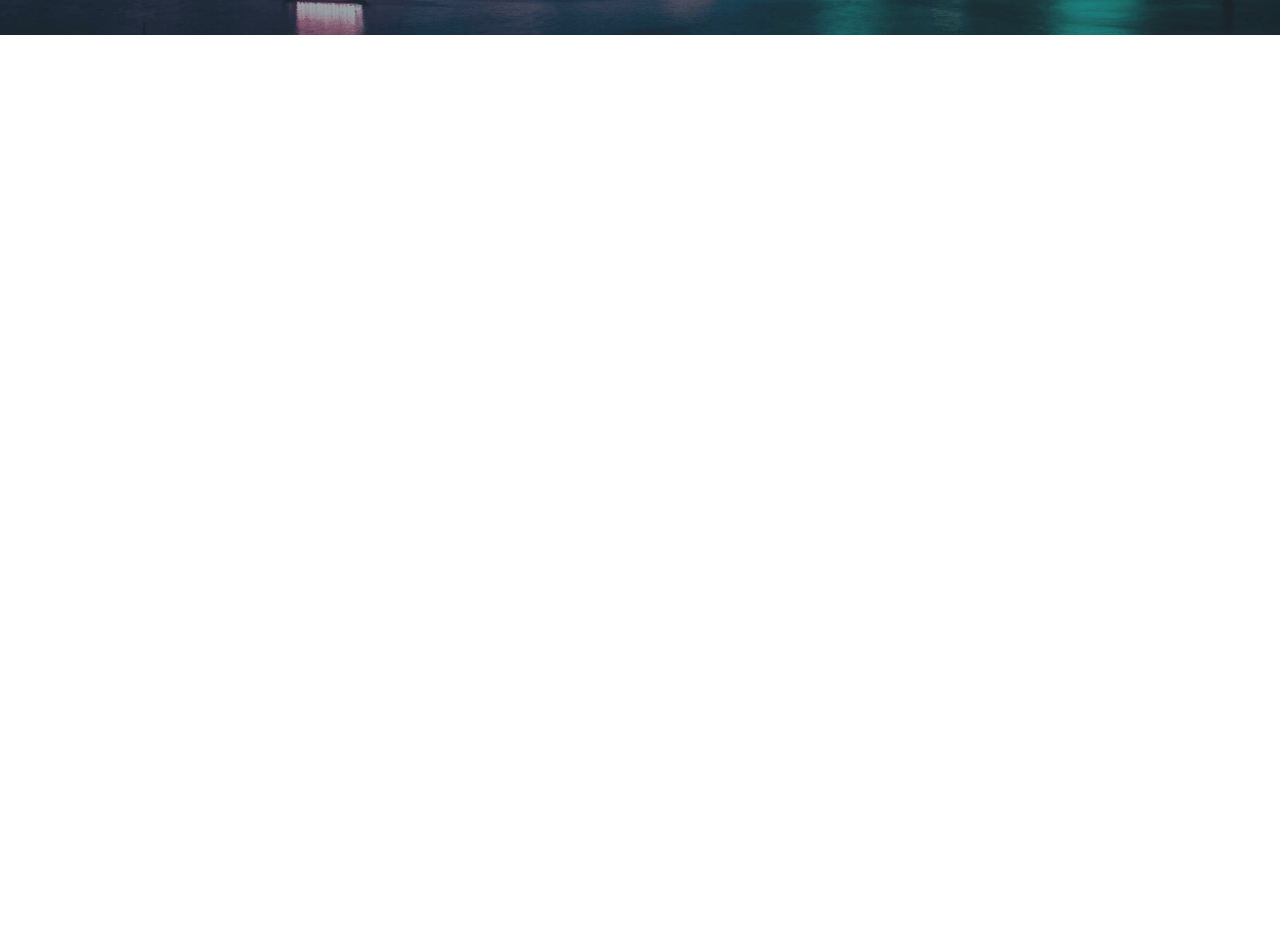
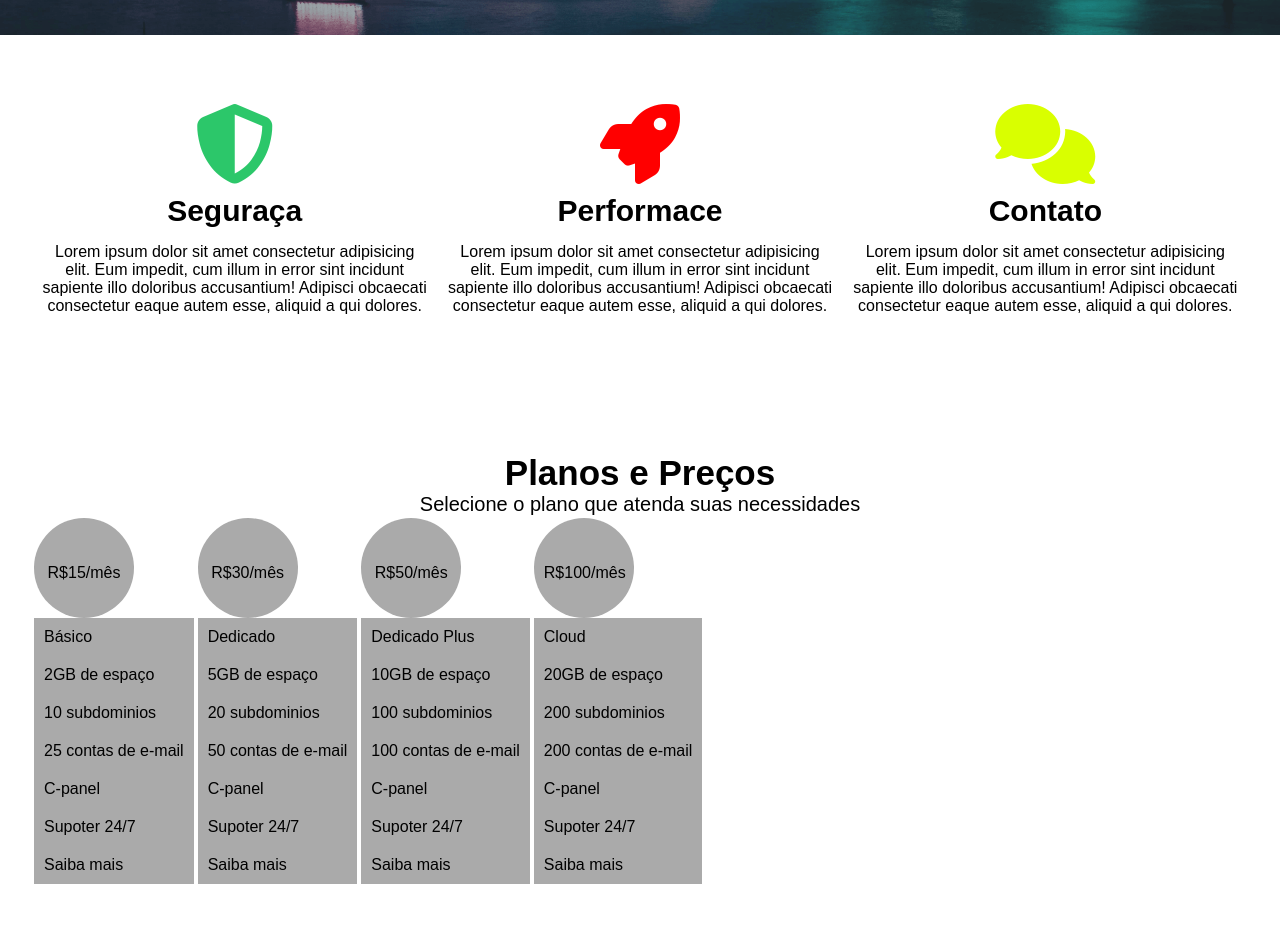
Before and after one commit to dyegomelo20/teste-do-curso, a plain HTML site: page HOST/index.html in a window 1280 px wide. Shown: the part 451-1401 px from the top of the page. Before the commit the page ends 800 px from the top, so only its background shows below. Drawn offline with Linux system fonts and the light colour scheme.

Commit message:
teminado o desenvolvimento do site

```diff
--- a/HOST/css/style.css
+++ b/HOST/css/style.css
@@ -73,3 +73,74 @@ li{
     font-size: 30px;
 
 }
+/* serviços */
+.container-services{
+    display: flex;
+    align-items: center;
+    padding: 4rem 2rem;
+    /* flex: 1; */
+}
+
+.servi{
+    justify-content: center;
+    text-align: center;
+    padding: 5px;
+}
+
+.servi i{
+    font-size: 80px;
+    margin-bottom: 10px;
+}
+
+.servi h3{
+    font-size: 30px;
+    margin-bottom: 10px;
+}
+.servi p {
+    text-align: center;
+    padding: 5px;
+}
+
+.fa-shield-alt{
+    color: #2cc76a;
+}
+
+.fa-rocket{
+    color: #ff0000;
+}
+.fa-comments{
+    color: #d9ff00;
+}
+/* planos */
+.container-plan{
+    padding: 4rem 2rem;
+}
+.plan-text{
+    text-align: center;
+}
+.plan-text h2{
+    font-size: 35px;
+}
+.plan-text p{
+    font-size: 20px;
+}
+.planos{
+    display: flex;
+    flex-wrap: wrap;
+}
+
+.planos ul{
+    padding: 2px;
+    justify-content: center;
+}
+.planos li{
+    padding: 10px;
+    background-color: #aaa;
+}
+.plan-preços{
+    border-radius: 100%;
+    height: 100px;
+    width: 100px;
+    text-align: center;
+    line-height: 90px;
+}
--- a/HOST/index.html
+++ b/HOST/index.html
@@ -5,6 +5,8 @@
     <meta name="viewport" content="width=device-width, initial-scale=1.0">
     <link rel="stylesheet" href="css/style.css">
     <title>hDC HOST</title>
+    <link rel="stylesheet" href="https://cdnjs.cloudflare.com/ajax/libs/font-awesome/6.7.2/css/all.min.css" integrity="sha512-Evv84Mr4kqVGRNSgIGL/F/aIDqQb7xQ2vcrdIwxfjThSH8CSR7PBEakCr51Ck+w+/U6swU2Im1vVX0SVk9ABhg==" crossorigin="anonymous" referrerpolicy="no-referrer" />
+
 </head>
 <body>
     <nav>
@@ -23,6 +25,78 @@
             <h1>hDC Host</h1>
             <p>Os melhores serviços para projetos de todos os tamanhos!</p>
         </div>
+        <section>
+            <div class="container-services">
+                <div class="servi">
+                    <i class="fas fa-shield-alt"></i>
+                    <h3>Seguraça</h3>
+                    <p>Lorem ipsum dolor sit amet consectetur adipisicing elit. Eum impedit, cum illum in error sint incidunt sapiente illo doloribus accusantium! Adipisci obcaecati consectetur eaque autem esse, aliquid a qui dolores.</p>
+                </div>
+                <div class="servi">
+                    <i class="fas fa-rocket"></i>
+                    <h3>Performace</h3>
+                    <p>Lorem ipsum dolor sit amet consectetur adipisicing elit. Eum impedit, cum illum in error sint incidunt sapiente illo doloribus accusantium! Adipisci obcaecati consectetur eaque autem esse, aliquid a qui dolores.</p>
+                </div>
+                <div class="servi">
+                    <i class="fas fa-comments"></i>
+                    <h3>Contato</h3>
+                    <p>Lorem ipsum dolor sit amet consectetur adipisicing elit. Eum impedit, cum illum in error sint incidunt sapiente illo doloribus accusantium! Adipisci obcaecati consectetur eaque autem esse, aliquid a qui dolores.</p>
+                </div>
+            </div>
+        </section>
+        <section>
+            <div class="container-plan">
+                <div class="plan-text">
+                <h2>Planos e Preços</h2>
+                <p>Selecione o plano que atenda suas necessidades</p>
+                </div>
+                <div class="planos">
+                    <ul>
+                    <li class="plan-preços">R$15/mês</li>
+                    <li class="plan">Básico</li>
+                    <li>2GB de espaço</li>
+                    <li>10 subdominios</li>
+                    <li>25 contas de e-mail</li>
+                    <li>C-panel</li>
+                    <li>Supoter 24/7</li>
+                    <li class="btn-plan">Saiba mais</li>
+                    </ul>
+
+                    <ul>
+                    <li class="plan-preços">R$30/mês</li>
+                    <li class="plan">Dedicado</li>
+                    <li>5GB de espaço</li>
+                    <li>20 subdominios</li>
+                    <li>50 contas de e-mail</li>
+                    <li>C-panel</li>
+                    <li>Supoter 24/7</li>
+                    <li class="btn-plan">Saiba mais</li>
+                    </ul>
+
+                    <ul>
+                    <li class="plan-preços recomedado">R$50/mês</li>
+                    <li class="plan">Dedicado Plus</li>
+                    <li>10GB de espaço</li>
+                    <li>100 subdominios</li>
+                    <li>100 contas de e-mail</li>
+                    <li>C-panel</li>
+                    <li>Supoter 24/7</li>
+                    <li class="btn-plan">Saiba mais</li>
+                    </ul>
+
+                    <ul>
+                    <li class="plan-preços">R$100/mês</li>
+                    <li class="plan">Cloud</li>
+                    <li>20GB de espaço</li>
+                    <li>200 subdominios</li>
+                    <li>200 contas de e-mail</li>
+                    <li>C-panel</li>
+                    <li>Supoter 24/7</li>
+                    <li class="btn-plan">Saiba mais</li>
+                    </ul>
+                </div>
+            </div>
+        </section>
     </main>
 </body>
 </html>
```
